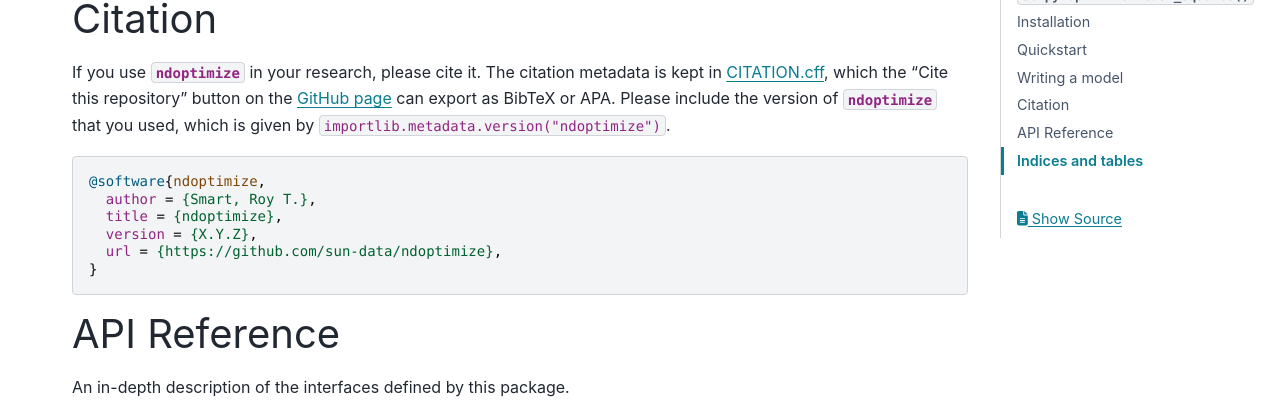
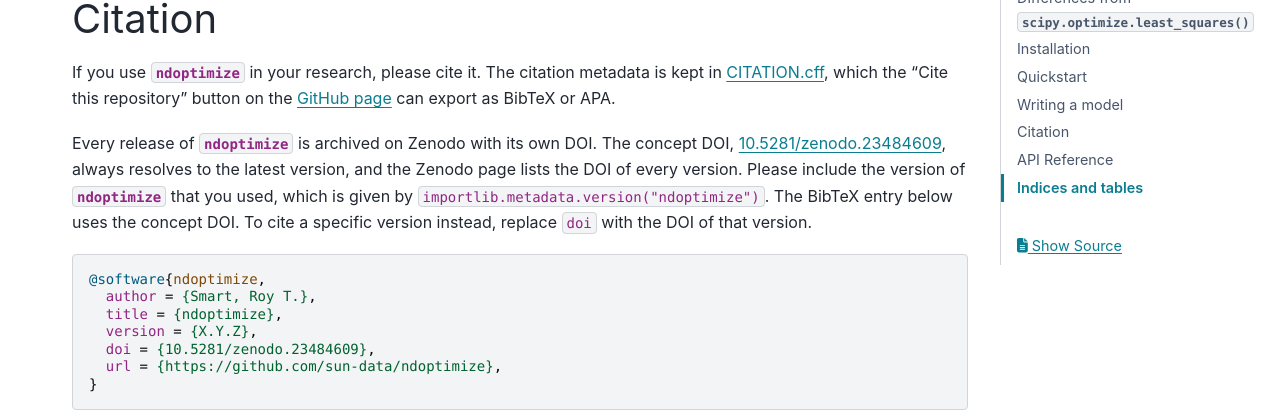
Before and after one commit to sun-data/ndoptimize, a Sphinx documentation site: the page built from docs/index.rst, in a window 1280 px wide and 900 px high, scrolled down 2279 px, cut to the strip 172-587 px from the top of the window. Built offline with Sphinx 7.4.7 and the PyData theme 0.15.4, drawn with Linux system fonts in a browser that asks for light colours.

Commit message:
Add the Zenodo concept DOI to the citation metadata. (#8)
Zenodo archived v0.1.0. The concept DOI, 10.5281/zenodo.23484609, goes
under `identifiers` in `CITATION.cff`, in a DOI badge in the README, and
in the citation sections of the README and documentation, which now
explain the concept DOI and the version DOIs and give it in the BibTeX
entry.

Co-Authored-By: Claude Opus 5.5 <noreply@anthropic.com>
Claude-Session: https://claude.ai/code/session_01PZRXiFhGzzrF87vsFg73B9

```diff
--- a/docs/index.rst
+++ b/docs/index.rst
@@ -217,8 +217,17 @@ The citation metadata is kept in
 which the "Cite this repository" button on the
 `GitHub page <https://github.com/sun-data/ndoptimize>`_
 can export as BibTeX or APA.
+
+Every release of :mod:`ndoptimize` is archived on Zenodo with its own DOI.
+The concept DOI,
+`10.5281/zenodo.23484609 <https://doi.org/10.5281/zenodo.23484609>`_,
+always resolves to the latest version,
+and the Zenodo page lists the DOI of every version.
 Please include the version of :mod:`ndoptimize` that you used,
 which is given by ``importlib.metadata.version("ndoptimize")``.
+The BibTeX entry below uses the concept DOI.
+To cite a specific version instead,
+replace ``doi`` with the DOI of that version.
 
 .. code-block:: bibtex
 
@@ -226,6 +235,7 @@ which is given by ``importlib.metadata.version("ndoptimize")``.
       author = {Smart, Roy T.},
       title = {ndoptimize},
       version = {X.Y.Z},
+      doi = {10.5281/zenodo.23484609},
       url = {https://github.com/sun-data/ndoptimize},
     }
 
```
Also changed, not shown: README.md (+10 -0 lines), 1 other file.
